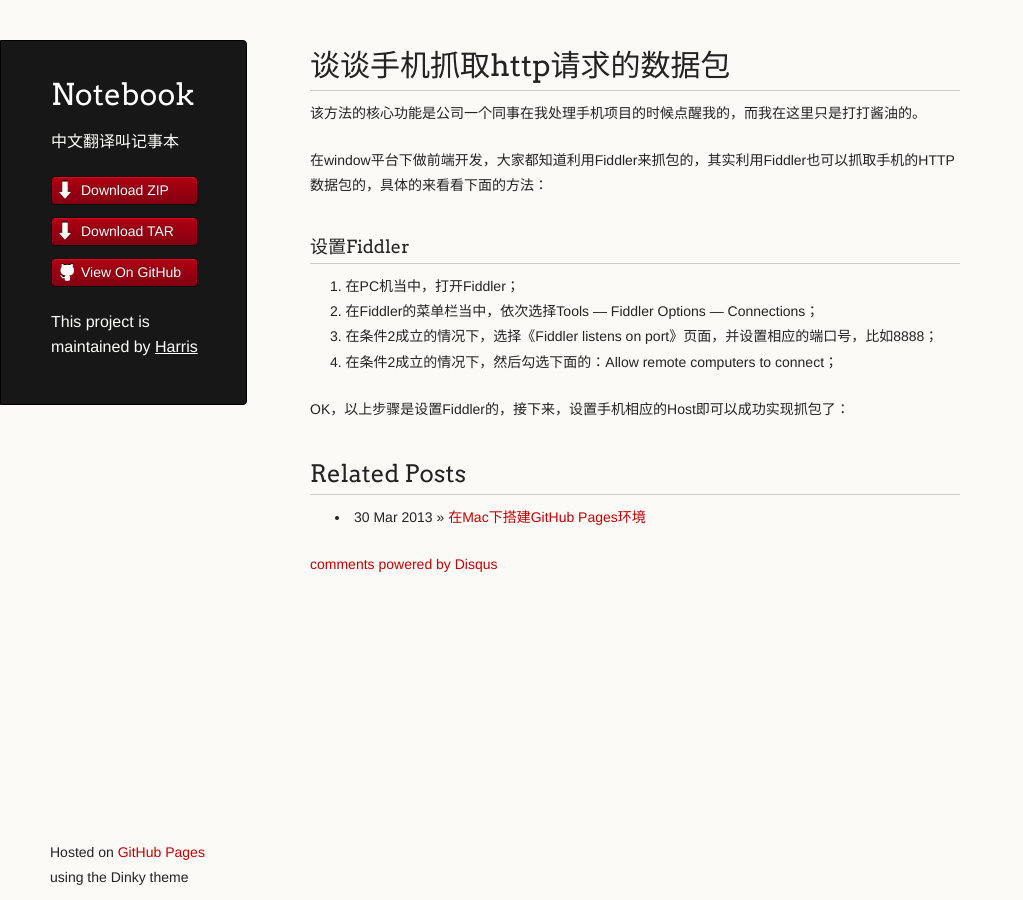
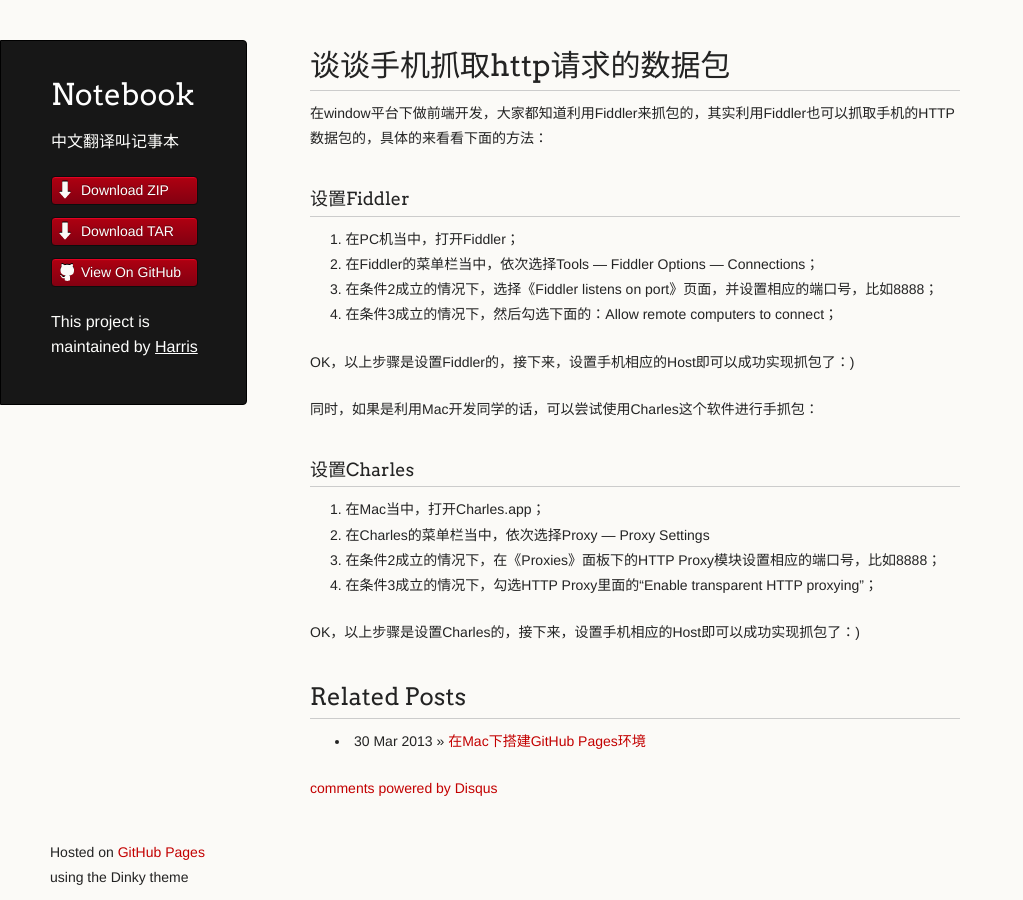
Before and after one commit to tenjessy/blog, a Jekyll site: the page built from _posts/2013-04-05-http-shujubao.md, in a window 1280 px wide. Shown: the whole page, without its empty margins (0-1023 px from the left). Built offline with Jekyll 4.4.1, drawn with Linux system fonts in a browser that asks for light colours; Markdown is read by kramdown in place of the engine named in the settings; comment, search, counter and statistics services are not loaded.

Commit message:
添加新文章

```diff
--- a/_posts/2013-04-05-http-shujubao.md
+++ b/_posts/2013-04-05-http-shujubao.md
@@ -3,15 +3,25 @@
 title: 谈谈手机抓取http请求的数据包
 ---
 
-该方法的核心功能是公司一个同事在我处理手机项目的时候点醒我的，而我在这里只是打打酱油的。
+在window平台下做前端开发，大家都知道利用Fiddler来抓包的，其实利用Fiddler也可以抓取手机的HTTP数据包的，具体的来看看下面的方法：
 
-在window平台下做前端开发，大家都知道利用Fiddler来抓包的，其实利用Fiddler也可以抓取手机的HTTP数据包的，具体的来看看下面的方法：
 
 ### 设置Fiddler
 
 1. 在PC机当中，打开Fiddler；
 2. 在Fiddler的菜单栏当中，依次选择Tools --- Fiddler Options --- Connections；
 3. 在条件2成立的情况下，选择《Fiddler listens on port》页面，并设置相应的端口号，比如8888；
-4. 在条件2成立的情况下，然后勾选下面的：Allow remote computers to connect；
+4. 在条件3成立的情况下，然后勾选下面的：Allow remote computers to connect；
 
-OK，以上步骤是设置Fiddler的，接下来，设置手机相应的Host即可以成功实现抓包了：
+OK，以上步骤是设置Fiddler的，接下来，设置手机相应的Host即可以成功实现抓包了：)
+
+同时，如果是利用Mac开发同学的话，可以尝试使用Charles这个软件进行手抓包：
+
+### 设置Charles
+
+1. 在Mac当中，打开Charles.app；
+2. 在Charles的菜单栏当中，依次选择Proxy --- Proxy Settings
+3. 在条件2成立的情况下，在《Proxies》面板下的HTTP Proxy模块设置相应的端口号，比如8888；
+4. 在条件3成立的情况下，勾选HTTP Proxy里面的“Enable transparent HTTP proxying”；
+
+OK，以上步骤是设置Charles的，接下来，设置手机相应的Host即可以成功实现抓包了：)
```
